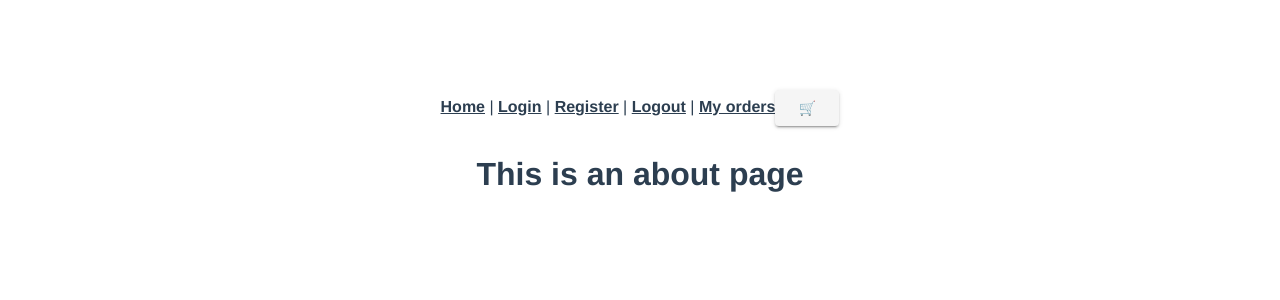
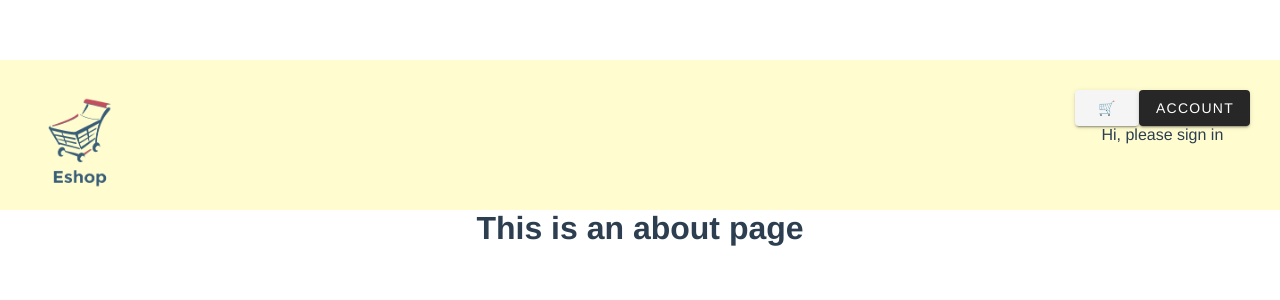
Before and after one commit to Ben-Duke/PEVN-Stack-shop-app, a Vue app in the folder Frontend/pevn/: page /#/about in a window 1280 px wide. Shown: the top 300 px of the page. Built offline with nearby package versions, Linux system fonts and the light colour scheme.

Commit message:
Frontend changes

```diff
--- a/Frontend/pevn/src/App.vue
+++ b/Frontend/pevn/src/App.vue
@@ -17,7 +17,18 @@
   text-align: center;
   color: #2c3e50;
 }
+.logo{
+  float:left
+}
 
+.accountItems{
+  float: right
+}
+.navbar {
+  top:20px;
+  background-color:#FFFDD0;
+  height: 150px;
+}
 #nav {
   padding: 30px;
 
--- a/Frontend/pevn/src/components/Navbar.vue
+++ b/Frontend/pevn/src/components/Navbar.vue
@@ -1,13 +1,13 @@
 <template>
-    <div>
-        <div id="nav" data-app>
-            <router-link to="/">Home</router-link> |
-            <router-link to="/login">Login</router-link> |
-            <router-link to="/register">Register</router-link> |
-            <router-link to="/logout">Logout</router-link> |
-            <router-link to="/myorders">My orders</router-link>
-            <router-view/>
-            <v-btn @click='openCheckout()'>🛒</v-btn>
+
+        <div id="nav" data-app class="navbar">
+            <div class="logo">
+                <router-link to="/">
+                <img src="\Eshoplogo.png" width = 100 height=100 float:left>
+                </router-link>
+            </div>
+            <div class="accountItems">
+            <v-btn  @click='openCheckout()'>🛒</v-btn>
             <v-dialog v-model="modal" left="30%" width="30%" >
             <v-card>
                 <v-card-title class="headline grey lighten-2">
@@ -15,30 +15,90 @@
                 </v-card-title>
                  <v-divider></v-divider>
                  <ul id="Basket" v-if="basket.length > 0">
-                     <p>Name | Amount</p>
-                    <li v-for="item in basket" :key="item.id">
-                        <p>{{ item.name }}     {{ item.quantity }}<v-btn @click="deleteItem( item.id )">X</v-btn></p>
-                    </li>
+
+                    <v-data-table :headers="headers" :items="basket">
+                <template v-slot:item="row">
+                    <tr>
+                        <td>{{row.item.name}}</td>
+                        <td>
+
+                        {{row.item.quantity}}
+
+                            </td>
+                        <td>{{row.item.price}}</td>
+                        <td>
+                            <v-btn class="mx-2" fab white small color="pink" @click="deleteItem(row.item.id)">
+                                ❌
+                            </v-btn>
+                        </td>
+                    </tr>
+                </template>
+                </v-data-table>
                             </ul>
                             <p v-else>Basket is empty</p>
 
-            <v-btn @click="$router.push('/checkout')">Check out</v-btn>
+                        <v-btn v-if="basket.length > 0" @click="$router.push('/checkout')">Check out</v-btn>
                         <v-btn @click="modal = false;">Close</v-btn>
                         </v-card>
                     </v-dialog>
-            <p v-if="loggedin">Hi {{this.name}}</p>
+
+        <v-menu
+      bottom
+      :close-on-content-click="closeOnContentClick"
+    >
+      <template v-slot:activator="{ on, attrs }">
+        <v-btn
+          color="primary"
+          dark
+          v-bind="attrs"
+          v-on="on"
+        >
+          Account
+        </v-btn>
+      </template>
+
+      <v-list>
+        <v-list-item
+          v-for="(item, index) in items"
+          :key="index"
+        >
+          <router-link :to=item.directTo>{{ item.title }}</router-link>
+        </v-list-item>
+      </v-list>
+    </v-menu>
+
+
+            <p>Hi, {{this.name}}</p>
+    </div>
         </div>
 
-    </div>
 </template>
+
+
 <script>
     export default {
         data(){
             return {
                 modal:false,
                 basket:[],
-                name : "",
-                loggedin: false
+                items:[{"title":"Login", "directTo": "/login"},
+                {"title":"Register", "directTo": "/register"},
+                {"title":"Logout", "directTo": "/logout"},
+                {"title":"My orders", "directTo": "/myorders"}],
+                name : "please sign in",
+                loggedin: false,
+
+                headers: [
+                    {
+                        text: 'Name',
+                        align: 'start',
+                        sortable: false,
+                        value: 'name',
+                    },
+                    { text: 'Amount', value: 'quantity' },
+                    { text: 'Price', value: 'price' },
+                    ],
+                    closeOnContentClick: true,
                         }
         },
         created(){
@@ -47,15 +107,19 @@
             if(name != undefined && token != undefined){
                 this.name = name;
                 this.loggedin = true;
+                this.items = [{"title":"Logout", "directTo": "/logout"},
+                {"title":"My orders", "directTo": "/myorders"}]
             }
             else{
-                this.name = "";
+                this.name = "please sign in";
                 this.loggedin = false;
+                this.items = [{"title":"Register", "directTo": "/register"},
+                {"title":"Login", "directTo": "/login"}]
             }
         },
         methods: {
             openCheckout: function (){
-                console.log("Open Cart")
+
                 try {
                     var basket = JSON.parse(sessionStorage.getItem("basket"));
                 } catch (error) {
@@ -67,9 +131,9 @@
                     //Set the basket so vue can display the items
                     this.basket = basket;
                 }
-                console.log("****")
-                console.log(basket)
-                console.log("****")
+                // console.log("****")
+                // console.log(basket)
+                // console.log("****")
                 this.modal = true;
             },
             deleteItem: function(id){
--- a/Frontend/pevn/src/plugins/vuetify.js
+++ b/Frontend/pevn/src/plugins/vuetify.js
@@ -10,7 +10,8 @@ const vuetify = new Vuetify({
       light: {
         primary: '#3f51b5',
         secondary: '#b0bec5',
-        anchor: '#8c9eff',
+        accent: '#8c9eff',
+        error: '#b71c1c',
       },
     },
   },
--- a/Frontend/pevn/src/views/Checkout.vue
+++ b/Frontend/pevn/src/views/Checkout.vue
@@ -16,7 +16,6 @@
   <v-data-table :headers="headers" :items="basket">
       <template v-slot:item="row">
           <tr>
-            <td>{{row.item.id}}</td>
             <td>{{row.item.name}}</td>
             <td>
               <v-btn class="mx-2" fab white small color="pink" @click="minus(row.item.id)">
@@ -36,7 +35,9 @@
           </tr>
       </template>
     </v-data-table>
-    <v-btn @click="processOrder()">Confirm order</v-btn>
+    <p>${{this.total.toFixed(2)}}</p>
+    <v-btn v-if="loggedin" @click="processOrder()">Confirm order</v-btn>
+    <p v-else>Need to be logged in to complete transaction</p>
   </div>
 
 </template>
@@ -61,14 +62,28 @@ export default {
           { text: 'Amount', value: 'quantity' },
           { text: 'Price', value: 'price' },
           ],
-          basket: []
+          basket: [],
+          loggedin: false,
+          total:0.00
         }
     },
   components:{
     Navbar
   },
   created: function (){
-     this.getBasket()
+    this.getBasket()
+
+    var name = sessionStorage.getItem("user_fname");
+    var token = sessionStorage.getItem("token");
+    if(name != undefined && token != undefined){
+        this.name = name;
+        this.loggedin = true;
+    }
+    else{
+        this.name = "";
+        this.loggedin = false;
+    }
+    this.updateTotal();
 
   },
   methods:{
@@ -100,6 +115,7 @@ export default {
             },
       saveBasket: function(){
           sessionStorage.setItem("basket", JSON.stringify(this.basket))
+          this.updateTotal();
       },
       minus: function (id){
         for(var i = 0; i < this.basket.length; i++){
@@ -110,6 +126,7 @@ export default {
                 }
             }
           }
+
       },
       plus: function (id){
         for(var i = 0; i < this.basket.length; i++){
@@ -118,6 +135,7 @@ export default {
                 this.saveBasket();
             }
           }
+
       },
       processOrder: async function(){
 
@@ -151,6 +169,12 @@ export default {
           console.log("Not valid")
         }
       },
-  }
+      updateTotal: function(){
+        this.total = 0;
+        for(var i =0; i < this.basket.length; i++){
+          this.total += this.basket[i].price * this.basket[i].quantity
+        }
+      }
+      }
 }
 </script>>
--- a/Frontend/pevn/src/views/Logout.vue
+++ b/Frontend/pevn/src/views/Logout.vue
@@ -29,11 +29,13 @@ export default {
 
         let user_id = sessionStorage['user_id'];
         let token = sessionStorage['token'];
-        console.log(user_id + " " + token)
+        var router = this.$router
+
         if(user_id == undefined || token == undefined){
             //dont send request as may not be the right user
           sessionStorage.removeItem('user_id');
           sessionStorage.removeItem('token');
+          setTimeout(function(){ router.push('/');}, 2000);
         }
         else{
           fetch('http://localhost:3000/user/logout',
@@ -47,16 +49,16 @@ export default {
               token:token
               })
               })
-          .then(response =>
-          response.json())
-          .then(data => {
-              console.log("called")
-              console.log(data);
+          .then(async () => {
               sessionStorage.removeItem('user_id');
               sessionStorage.removeItem('user_fname');
               sessionStorage.removeItem('token');
               sessionStorage.removeItem('basket');
-          })
+
+              setTimeout(function(){ router.push('/');}, 2000);
+            }
+          )
+
         }
       },
 
--- a/Frontend/pevn/src/views/MyOrders.vue
+++ b/Frontend/pevn/src/views/MyOrders.vue
@@ -8,7 +8,8 @@
         <li v-for="order in orders" :key="order.order_id">
         Order Number: <router-link :to=" {path: 'Order/' + order.order_id}">{{order.order_id }}</router-link>
         |
-        {{order.Date}}
+
+        {{new Date(order.Date).toLocaleString().split(',')[0]}}
   </li>
 </ul>
 
```
Also changed, not shown: Frontend/pevn/public/Eshoplogo.png (added). Lines whose indentation alone changed are shown as unchanged.
